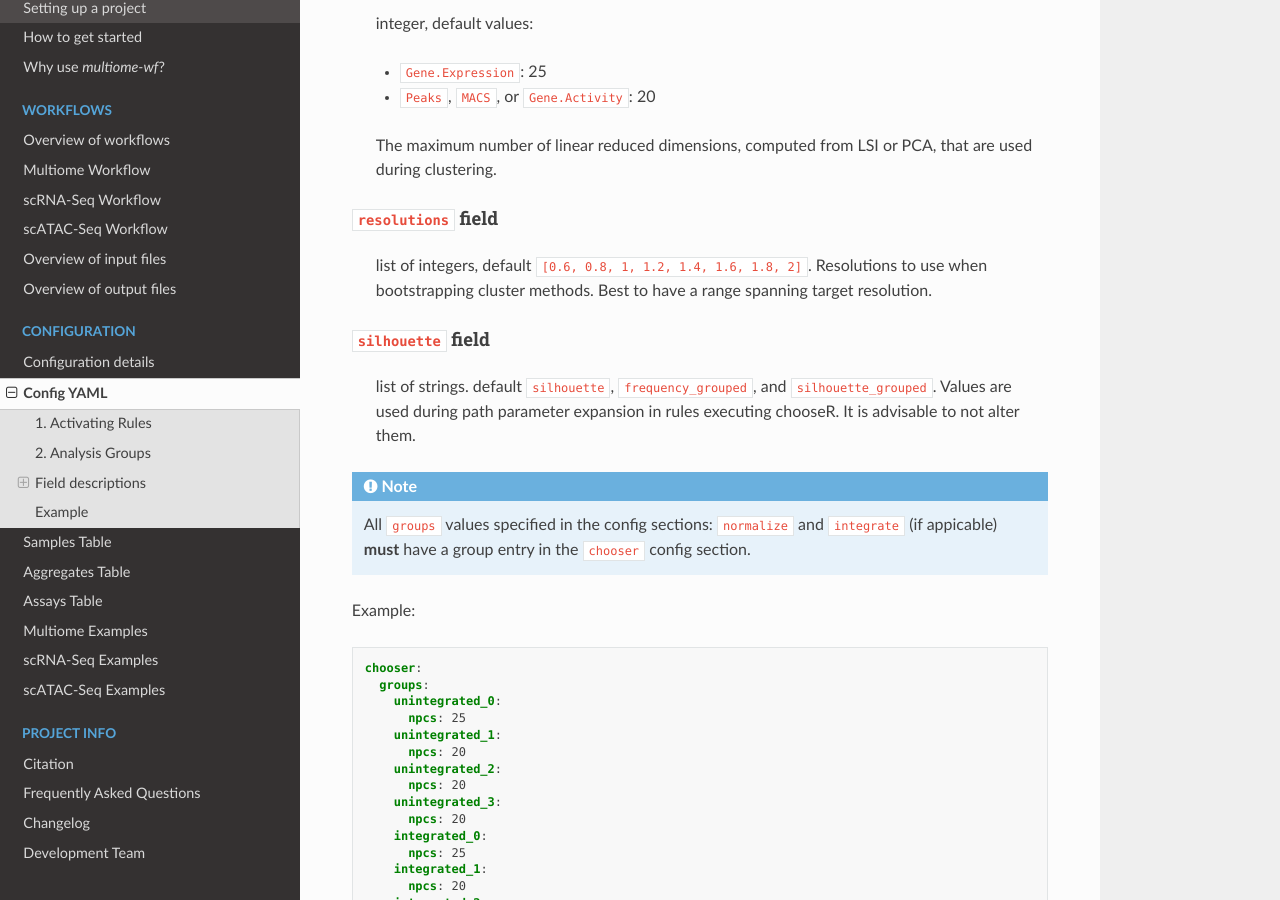
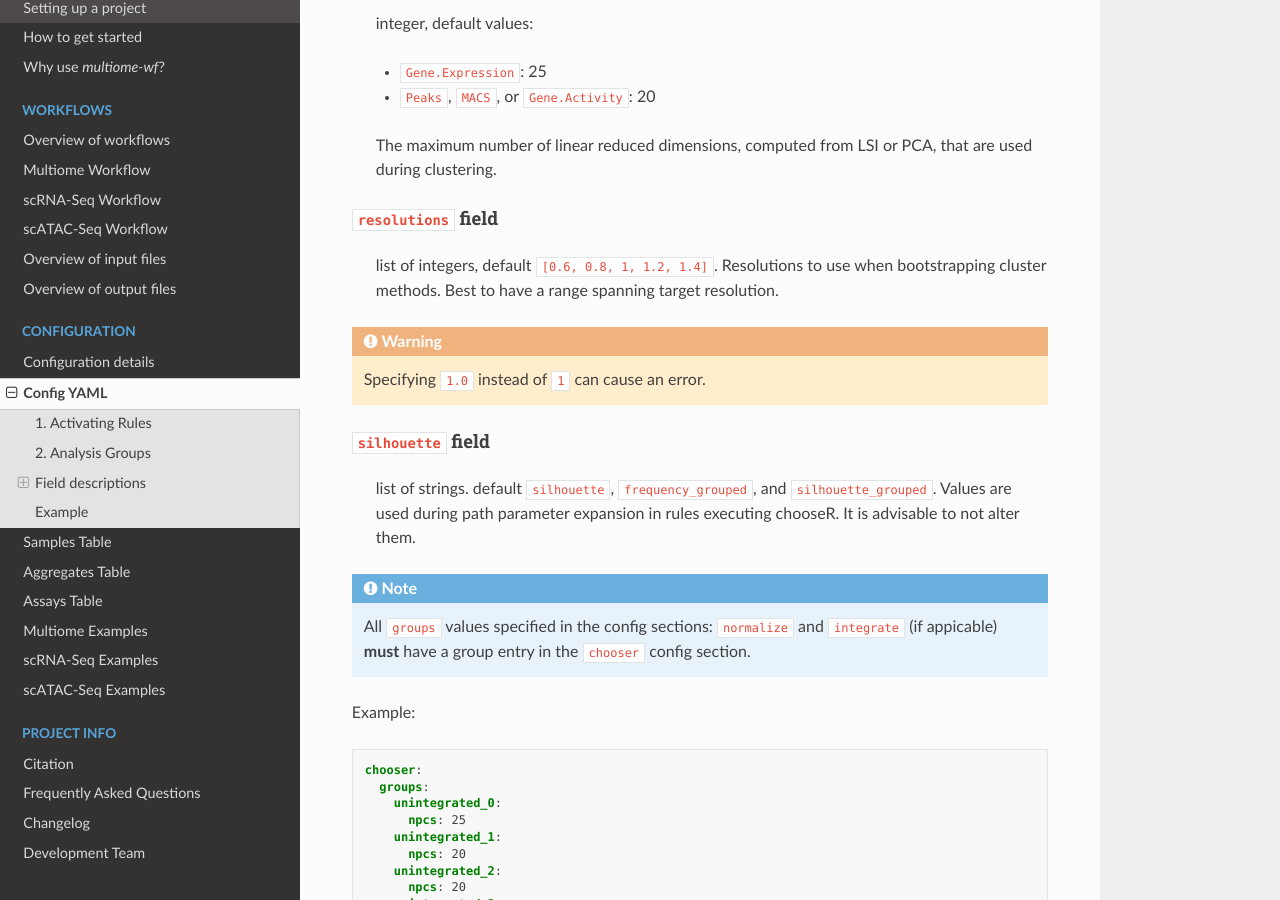
Before and after one commit to NICHD-BSPC/multiome-wf, a Sphinx documentation site: the page built from docs/configuration/config-yaml.rst, in a window 1280 px wide and 900 px high, scrolled down 9696 px. Built offline with Sphinx 7.4.7 and the Read the Docs theme 3.1.0, drawn with Linux system fonts in a browser that asks for light colours.

Commit message:
minor correction

```diff
--- a/docs/configuration/config-yaml.rst
+++ b/docs/configuration/config-yaml.rst
@@ -556,9 +556,13 @@ the ``resolution`` field in the ``cluster`` section is set to ``null``.
 ``resolutions`` field
 ^^^^^^^^^^^^^^^^^^^^^
 
-    list of integers, default ``[0.6, 0.8, 1, 1.2, 1.4, 1.6, 1.8, 2]``.
-    Resolutions to use when bootstrapping cluster methods. Best to have
-    a range spanning target resolution.
+    list of integers, default ``[0.6, 0.8, 1, 1.2, 1.4]``. Resolutions
+    to use when bootstrapping cluster methods. Best to have a range
+    spanning target resolution.
+
+.. warning::
+
+    Specifying ``1.0`` instead of ``1`` can cause an error.
 
 ``silhouette`` field
 ^^^^^^^^^^^^^^^^^^^^
```
